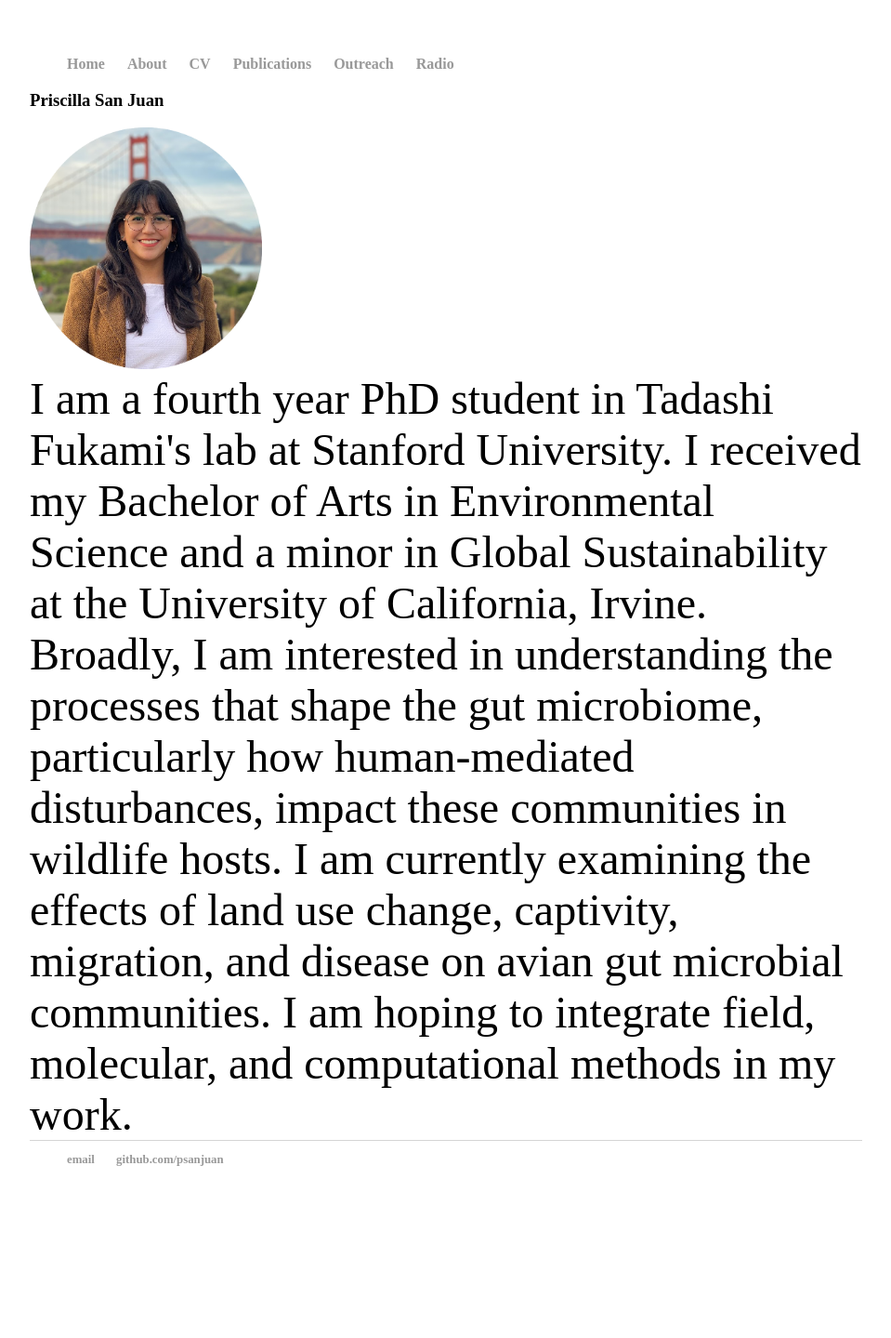
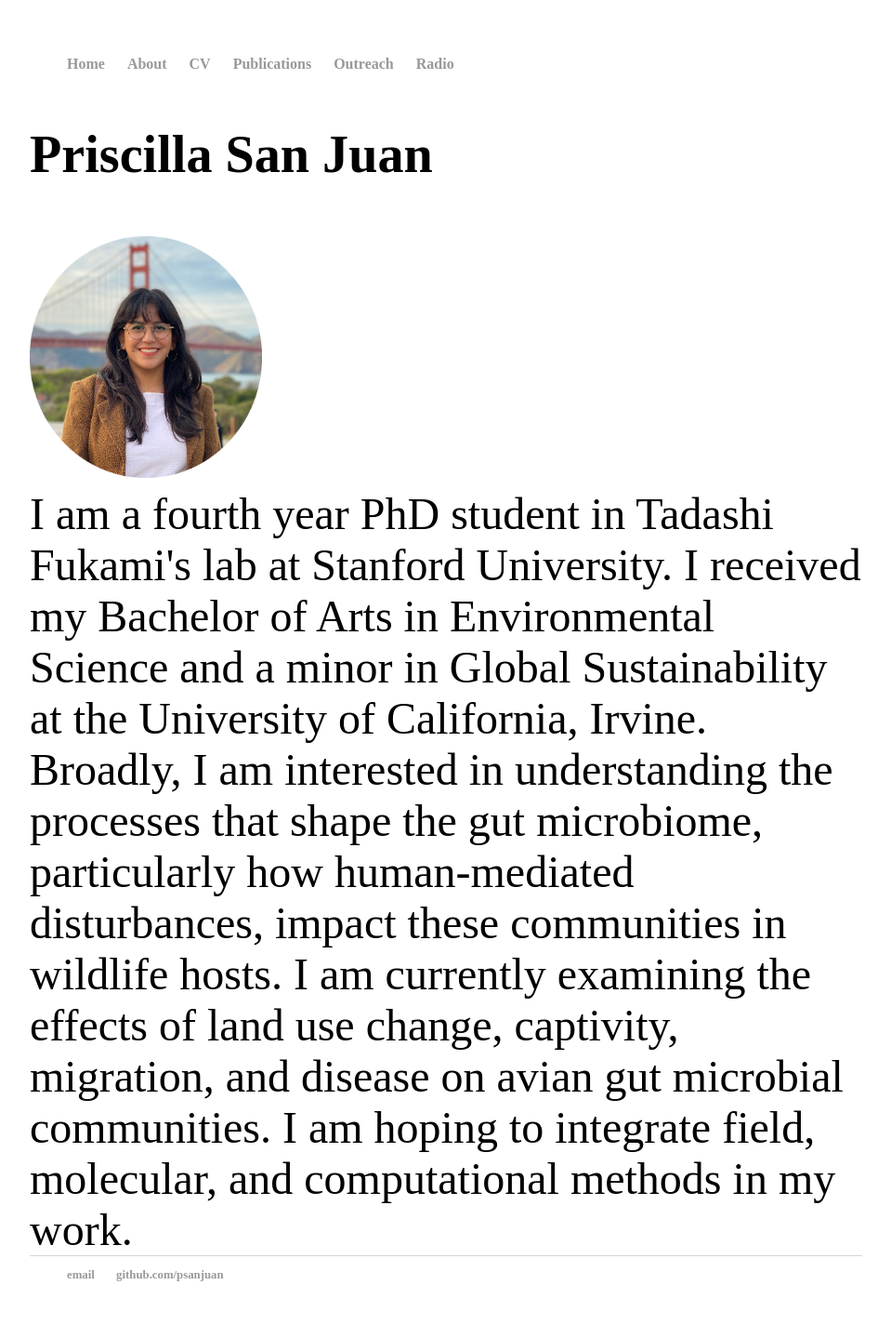
Before and after one commit to psanjuan/psanjuan.github.io, a Jekyll site: the page built from about/index.html, in a window 1280 px wide. Shown: the whole page at 93% size, without its empty margins (160-1119 px from the left). Built offline with Jekyll 4.4.1, drawn with Linux system fonts in a browser that asks for light colours; before the commit the page ends 1315 px from its top, so only the background shows below that.

Commit message:
Update index.html

```diff
--- a/about/index.html
+++ b/about/index.html
@@ -2,7 +2,8 @@
 layout: default
 title: Priscilla San Juan, PhD candidate
 ---
-<h3>Priscilla San Juan</h3>
+<font face = "Avenir" size = "20">
+  <h3>Priscilla San Juan</h3></font>
 
   <img src="headshot-sf-circle.png" alt="headshot" width="250" height="260">
 
```
